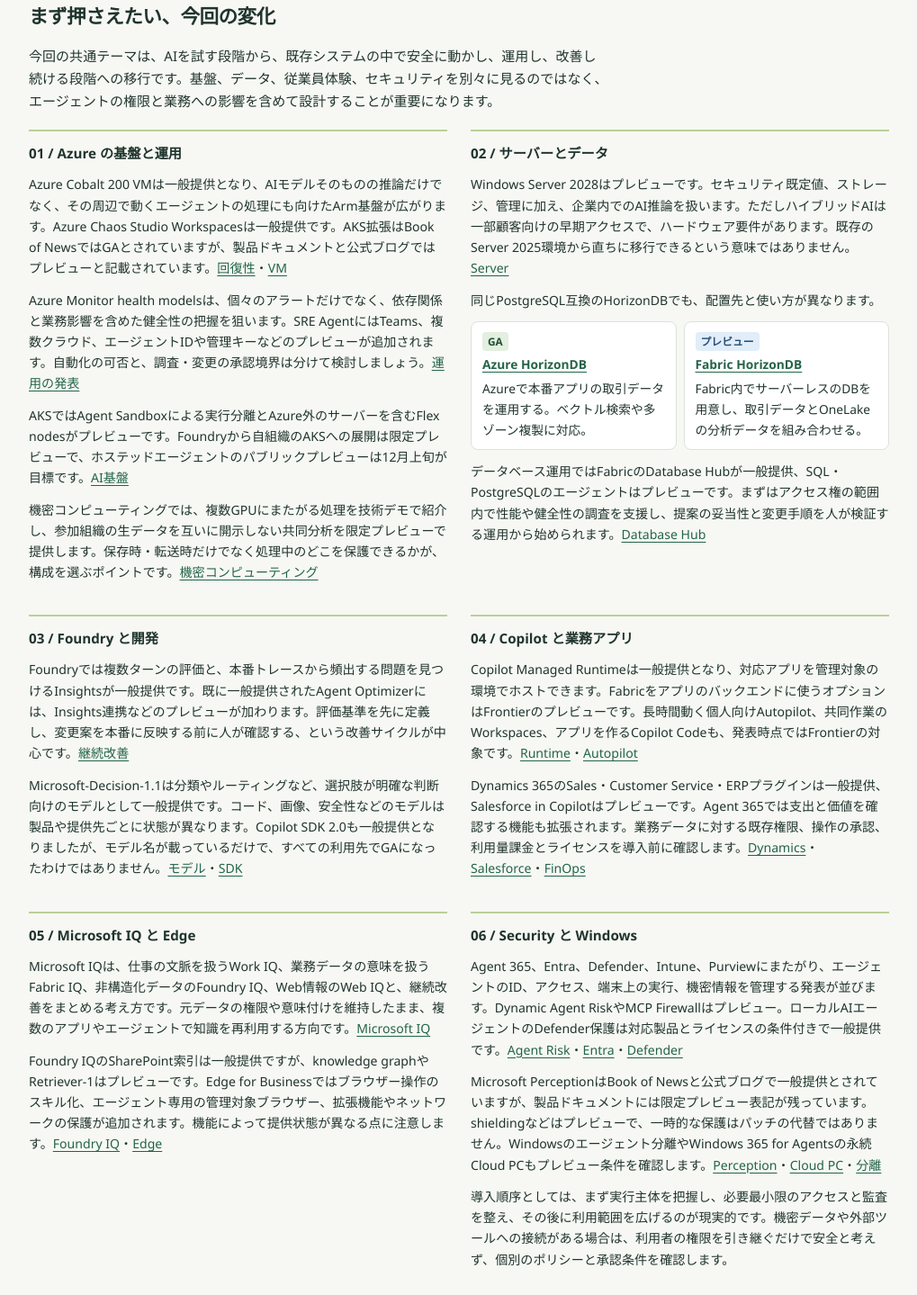
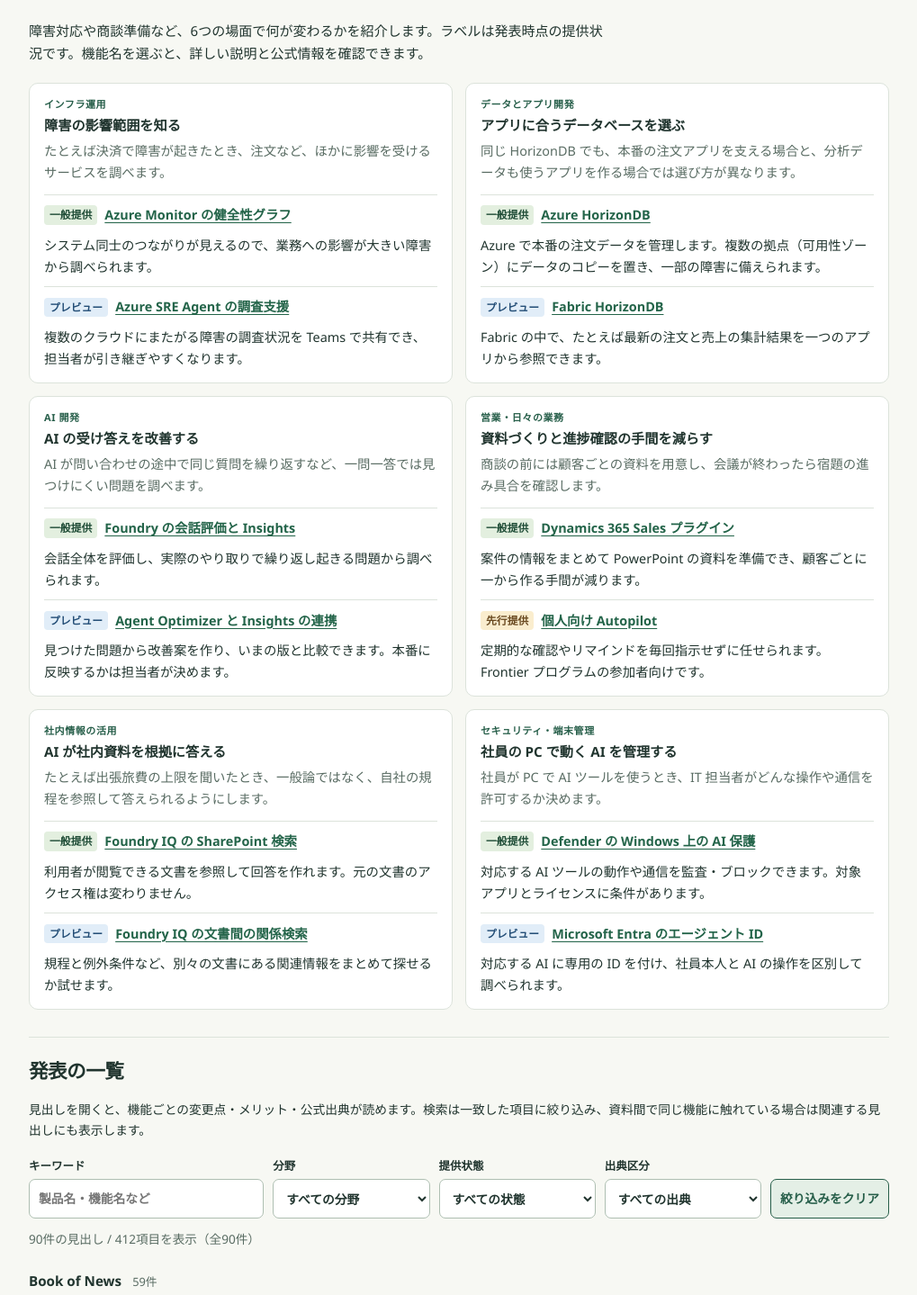
Before and after one commit to usagiandkamex/ignite-2026-memo, a website: page docs/updates.html in a window 1280 px wide. Shown: the part 1119-2558 px from the top of the page at 90% size, without its empty margins (130-1149 px from the left). Drawn offline with Linux system fonts and the light colour scheme.

Commit message:
Explain Ignite announcements through work scenarios
Co-authored-by: Copilot App <223556219+Copilot@users.noreply.github.com>

```diff
--- a/docs/style.css
+++ b/docs/style.css
@@ -163,15 +163,18 @@ dialog p { font-size: .84rem; }
 .updates-intro { padding: 22px 0; color: var(--muted); font-size: .88rem; }
 .updates-intro strong { color: var(--ink); }
 .updates-reading { border-top: 1px solid var(--line); padding-top: 26px; }
-.updates-reading > .eyebrow { color: var(--green); }
 .updates-lead { font-size: .94rem; max-width: 75ch; }
-.brief-grid { display: grid; grid-template-columns: repeat(2, minmax(0, 1fr)); gap: 12px 26px; margin-top: 20px; }
-.brief-grid article { border-top: 2px solid #bad098; padding: 12px 0; }
-.brief-grid h3 { margin: 0 0 10px; }
-.brief-grid p { font-size: .88rem; margin-bottom: 12px; }
-.updates-compare { display: grid; grid-template-columns: repeat(auto-fit, minmax(min(100%, 180px), 1fr)); gap: 8px; margin: 0 0 12px; padding: 0; list-style: none; }
-.updates-compare li { padding: 10px 12px; border: 1px solid var(--line); border-radius: 8px; background: white; font-size: .86rem; }
-.updates-compare strong { display: block; margin: 4px 0; }
+.brief-grid { display: grid; grid-template-columns: repeat(2, minmax(0, 1fr)); gap: 14px; margin-top: 20px; }
+.brief-grid article { display: flex; flex-direction: column; padding: 14px 16px; border: 1px solid var(--line); border-radius: 10px; background: white; }
+.brief-grid .eyebrow { margin-bottom: 4px; color: var(--green); letter-spacing: .05em; }
+.brief-grid h3 { margin: 0 0 6px; line-height: 1.4; }
+.brief-scenario { margin-bottom: 12px; color: var(--muted); font-size: .9rem; }
+.brief-updates { margin: auto 0 0; padding: 0; list-style: none; }
+.brief-updates li { border-top: 1px solid var(--line); }
+.brief-updates li + li { margin-top: 10px; }
+.brief-update-heading { display: grid; grid-template-columns: max-content minmax(0, 1fr); align-items: center; gap: 8px; }
+.brief-update-heading a { display: flex; align-items: center; min-height: 44px; font-size: .9rem; font-weight: 700; overflow-wrap: anywhere; }
+.brief-updates p { margin: 0; font-size: .9rem; }
 .update-index { border-top: 1px solid var(--line); margin-top: 30px; padding-top: 22px; }
 .update-index > p, .update-group > p { font-size: .86rem; }
 .update-filters:not([hidden]) { display: grid; grid-template-columns: minmax(0, 1.5fr) repeat(3, minmax(0, 1fr)) auto; align-items: end; gap: 10px; margin: 18px 0 12px; }
@@ -243,6 +246,5 @@ dialog p { font-size: .84rem; }
   .updates-example { grid-template-columns: auto minmax(0, 1fr); align-items: baseline; }
   .updates-example a { min-height: 32px; }
   .updates-visual-sources { flex-direction: column; }
-  .brief-grid { gap: 2px; }
 }
 @media (prefers-reduced-motion: no-preference) { dialog[open] { animation: appear .15s ease-out; } @keyframes appear { from { opacity: 0; transform: translateY(8px); } to { opacity: 1; transform: translateY(0); } } }
--- a/docs/updates.html
+++ b/docs/updates.html
@@ -26,7 +26,7 @@
       <p class="updates-lead">代表的な4つの発表から、AIを動かし、監視し、改善するために何が変わるのかを見てみましょう。</p>
       <nav class="updates-jump-links" aria-label="このページの目次">
         <a href="#index-title">発表一覧を検索</a>
-        <a href="#brief-title">分野別の解説</a>
+        <a href="#brief-title">仕事別の要点</a>
         <a href="#additional-title">Book of News 以外の更新</a>
       </nav>
       <figure class="updates-diagram">
@@ -72,7 +72,7 @@
       </figure>
       <div class="updates-visual-sources">
         <strong>Microsoft公式の図・画面</strong>
-        <a href="https://learn.microsoft.com/en-us/azure/azure-monitor/health-models/overview#track-health">Azure Monitor の健全性グラフ</a>
+        <a href="https://learn.microsoft.com/en-us/azure/azure-monitor/health-models/overview#track-health">Azure Monitor の健全性グラフの画面例</a>
         <a href="https://azure.microsoft.com/en-us/blog/continuous-improvement-comes-to-microsoft-foundry/#how-continuous-improvement-works">Microsoft Foundry の継続改善ループ</a>
         <a href="https://community.fabric.microsoft.com/blog/fbc_fabricupdatesblogs/build-governed-data-apps-with-microsoft-fabric-apps-generally-available/5423011">Fabric apps の画面例</a>
       </div>
@@ -82,47 +82,98 @@
       <p>提供状態は発表時点のものです。GAは一般提供、「提供中」は利用できると案内されていますが、GAとは明記されていない機能です。Frontierは対象プログラムでの先行提供、「要確認」は資料間の記載差、「未確認」は提供状態を特定できない場合です。最新の利用条件は各公式出典をご確認ください。</p>
     </section>
     <section class="updates-reading" aria-labelledby="brief-title">
-      <p class="eyebrow">THE BRIEF / ABOUT 10 MINUTES</p>
-      <h2 id="brief-title" tabindex="-1">まず押さえたい、今回の変化</h2>
-      <p class="updates-lead">今回の共通テーマは、AIを試す段階から、既存システムの中で安全に動かし、運用し、改善し続ける段階への移行です。基盤、データ、従業員体験、セキュリティを別々に見るのではなく、エージェントの権限と業務への影響を含めて設計することが重要になります。</p>
+      <h2 id="brief-title" tabindex="-1">今回の発表で、どんな仕事が変わる？</h2>
+      <p class="updates-lead">障害対応や商談準備など、6つの場面で何が変わるかを紹介します。ラベルは発表時点の提供状況です。機能名を選ぶと、詳しい説明と公式情報を確認できます。</p>
       <div class="brief-grid">
         <article>
-          <h3>01 / Azure の基盤と運用</h3>
-          <p>Azure Cobalt 200 VMは一般提供となり、AIモデルそのものの推論だけでなく、その周辺で動くエージェントの処理にも向けたArm基盤が広がります。Azure Chaos Studio Workspacesは一般提供です。AKS拡張はBook of NewsではGAとされていますが、製品ドキュメントと公式ブログではプレビューと記載されています。<a href="#news-1-1-1">回復性</a>・<a href="#news-1-1-3">VM</a></p>
-          <p>Azure Monitor health modelsは、個々のアラートだけでなく、依存関係と業務影響を含めた健全性の把握を狙います。SRE AgentにはTeams、複数クラウド、エージェントIDや管理キーなどのプレビューが追加されます。自動化の可否と、調査・変更の承認境界は分けて検討しましょう。<a href="#news-1-2-1">運用の発表</a></p>
-          <p>AKSではAgent Sandboxによる実行分離とAzure外のサーバーを含むFlex nodesがプレビューです。Foundryから自組織のAKSへの展開は限定プレビューで、ホステッドエージェントのパブリックプレビューは12月上旬が目標です。<a href="#news-1-2-2">AI基盤</a></p>
-          <p>機密コンピューティングでは、複数GPUにまたがる処理を技術デモで紹介し、参加組織の生データを互いに開示しない共同分析を限定プレビューで提供します。保存時・転送時だけでなく処理中のどこを保護できるかが、構成を選ぶポイントです。<a href="#news-1-1-2">機密コンピューティング</a></p>
+          <p class="eyebrow">インフラ運用</p>
+          <h3>障害の影響範囲を知る</h3>
+          <p class="brief-scenario">たとえば決済で障害が起きたとき、注文など、ほかに影響を受けるサービスを調べます。</p>
+          <ul class="brief-updates" role="list">
+            <li>
+              <div class="brief-update-heading"><span class="update-badge" data-status="GA">一般提供</span><a href="#news-1-2-1">Azure Monitor の健全性グラフ</a></div>
+              <p>システム同士のつながりが見えるので、業務への影響が大きい障害から調べられます。</p>
+            </li>
+            <li>
+              <div class="brief-update-heading"><span class="update-badge" data-status="プレビュー">プレビュー</span><a href="#news-1-2-1">Azure SRE Agent の調査支援</a></div>
+              <p>複数のクラウドにまたがる障害の調査状況を Teams で共有でき、担当者が引き継ぎやすくなります。</p>
+            </li>
+          </ul>
         </article>
         <article>
-          <h3>02 / サーバーとデータ</h3>
-          <p>Windows Server 2028はプレビューです。セキュリティ既定値、ストレージ、管理に加え、企業内でのAI推論を扱います。ただしハイブリッドAIは一部顧客向けの早期アクセスで、ハードウェア要件があります。既存のServer 2025環境から直ちに移行できるという意味ではありません。<a href="#news-1-2-4">Server</a></p>
-          <p>同じPostgreSQL互換のHorizonDBでも、配置先と使い方が異なります。</p>
-          <ul class="updates-compare" role="list">
-            <li><span class="update-badge" data-status="GA">GA</span><strong><a href="#news-1-3-3">Azure HorizonDB</a></strong>Azureで本番アプリの取引データを運用する。ベクトル検索や多ゾーン複製に対応。</li>
-            <li><span class="update-badge" data-status="プレビュー">プレビュー</span><strong><a href="#news-1-3-7">Fabric HorizonDB</a></strong>Fabric内でサーバーレスのDBを用意し、取引データとOneLakeの分析データを組み合わせる。</li>
+          <p class="eyebrow">データとアプリ開発</p>
+          <h3>アプリに合うデータベースを選ぶ</h3>
+          <p class="brief-scenario">同じ HorizonDB でも、本番の注文アプリを支える場合と、分析データも使うアプリを作る場合では選び方が異なります。</p>
+          <ul class="brief-updates" role="list">
+            <li>
+              <div class="brief-update-heading"><span class="update-badge" data-status="GA">一般提供</span><a href="#news-1-3-3">Azure HorizonDB</a></div>
+              <p>Azure で本番の注文データを管理します。複数の拠点（可用性ゾーン）にデータのコピーを置き、一部の障害に備えられます。</p>
+            </li>
+            <li>
+              <div class="brief-update-heading"><span class="update-badge" data-status="プレビュー">プレビュー</span><a href="#news-1-3-7">Fabric HorizonDB</a></div>
+              <p>Fabric の中で、たとえば最新の注文と売上の集計結果を一つのアプリから参照できます。</p>
+            </li>
           </ul>
-          <p>データベース運用ではFabricのDatabase Hubが一般提供、SQL・PostgreSQLのエージェントはプレビューです。まずはアクセス権の範囲内で性能や健全性の調査を支援し、提案の妥当性と変更手順を人が検証する運用から始められます。<a href="#news-1-3-6">Database Hub</a></p>
         </article>
         <article>
-          <h3>03 / Foundry と開発</h3>
-          <p>Foundryでは複数ターンの評価と、本番トレースから頻出する問題を見つけるInsightsが一般提供です。既に一般提供されたAgent Optimizerには、Insights連携などのプレビューが加わります。評価基準を先に定義し、変更案を本番に反映する前に人が確認する、という改善サイクルが中心です。<a href="#news-2-1-1">継続改善</a></p>
-          <p>Microsoft-Decision-1.1は分類やルーティングなど、選択肢が明確な判断向けのモデルとして一般提供です。コード、画像、安全性などのモデルは製品や提供先ごとに状態が異なります。Copilot SDK 2.0も一般提供となりましたが、モデル名が載っているだけで、すべての利用先でGAになったわけではありません。<a href="#news-2-2-1">モデル</a>・<a href="#news-3-1-1">SDK</a></p>
+          <p class="eyebrow">AI 開発</p>
+          <h3>AI の受け答えを改善する</h3>
+          <p class="brief-scenario">AI が問い合わせの途中で同じ質問を繰り返すなど、一問一答では見つけにくい問題を調べます。</p>
+          <ul class="brief-updates" role="list">
+            <li>
+              <div class="brief-update-heading"><span class="update-badge" data-status="GA">一般提供</span><a href="#news-2-1-1">Foundry の会話評価と Insights</a></div>
+              <p>会話全体を評価し、実際のやり取りで繰り返し起きる問題から調べられます。</p>
+            </li>
+            <li>
+              <div class="brief-update-heading"><span class="update-badge" data-status="プレビュー">プレビュー</span><a href="#news-2-1-1">Agent Optimizer と Insights の連携</a></div>
+              <p>見つけた問題から改善案を作り、いまの版と比較できます。本番に反映するかは担当者が決めます。</p>
+            </li>
+          </ul>
         </article>
         <article>
-          <h3>04 / Copilot と業務アプリ</h3>
-          <p>Copilot Managed Runtimeは一般提供となり、対応アプリを管理対象の環境でホストできます。Fabricをアプリのバックエンドに使うオプションはFrontierのプレビューです。長時間動く個人向けAutopilot、共同作業のWorkspaces、アプリを作るCopilot Codeも、発表時点ではFrontierの対象です。<a href="#news-4-1-3">Runtime</a>・<a href="#news-4-1-2">Autopilot</a></p>
-          <p>Dynamics 365のSales・Customer Service・ERPプラグインは一般提供、Salesforce in Copilotはプレビューです。Agent 365では支出と価値を確認する機能も拡張されます。業務データに対する既存権限、操作の承認、利用量課金とライセンスを導入前に確認します。<a href="#news-4-1-5">Dynamics</a>・<a href="#news-4-1-9">Salesforce</a>・<a href="#news-4-1-1">FinOps</a></p>
+          <p class="eyebrow">営業・日々の業務</p>
+          <h3>資料づくりと進捗確認の手間を減らす</h3>
+          <p class="brief-scenario">商談の前には顧客ごとの資料を用意し、会議が終わったら宿題の進み具合を確認します。</p>
+          <ul class="brief-updates" role="list">
+            <li>
+              <div class="brief-update-heading"><span class="update-badge" data-status="GA">一般提供</span><a href="#news-4-1-5">Dynamics 365 Sales プラグイン</a></div>
+              <p>案件の情報をまとめて PowerPoint の資料を準備でき、顧客ごとに一から作る手間が減ります。</p>
+            </li>
+            <li>
+              <div class="brief-update-heading"><span class="update-badge" data-status="Frontier">先行提供</span><a href="#news-4-1-2">個人向け Autopilot</a></div>
+              <p>定期的な確認やリマインドを毎回指示せずに任せられます。Frontier プログラムの参加者向けです。</p>
+            </li>
+          </ul>
         </article>
         <article>
-          <h3>05 / Microsoft IQ と Edge</h3>
-          <p>Microsoft IQは、仕事の文脈を扱うWork IQ、業務データの意味を扱うFabric IQ、非構造化データのFoundry IQ、Web情報のWeb IQと、継続改善をまとめる考え方です。元データの権限や意味付けを維持したまま、複数のアプリやエージェントで知識を再利用する方向です。<a href="#news-6-1-1">Microsoft IQ</a></p>
-          <p>Foundry IQのSharePoint索引は一般提供ですが、knowledge graphやRetriever-1はプレビューです。Edge for Businessではブラウザー操作のスキル化、エージェント専用の管理対象ブラウザー、拡張機能やネットワークの保護が追加されます。機能によって提供状態が異なる点に注意します。<a href="#news-6-3-1">Foundry IQ</a>・<a href="#news-5-1-1">Edge</a></p>
+          <p class="eyebrow">社内情報の活用</p>
+          <h3>AI が社内資料を根拠に答える</h3>
+          <p class="brief-scenario">たとえば出張旅費の上限を聞いたとき、一般論ではなく、自社の規程を参照して答えられるようにします。</p>
+          <ul class="brief-updates" role="list">
+            <li>
+              <div class="brief-update-heading"><span class="update-badge" data-status="GA">一般提供</span><a href="#news-6-3-1">Foundry IQ の SharePoint 検索</a></div>
+              <p>利用者が閲覧できる文書を参照して回答を作れます。元の文書のアクセス権は変わりません。</p>
+            </li>
+            <li>
+              <div class="brief-update-heading"><span class="update-badge" data-status="プレビュー">プレビュー</span><a href="#news-6-3-1">Foundry IQ の文書間の関係検索</a></div>
+              <p>規程と例外条件など、別々の文書にある関連情報をまとめて探せるか試せます。</p>
+            </li>
+          </ul>
         </article>
         <article>
-          <h3>06 / Security と Windows</h3>
-          <p>Agent 365、Entra、Defender、Intune、Purviewにまたがり、エージェントのID、アクセス、端末上の実行、機密情報を管理する発表が並びます。Dynamic Agent RiskやMCP Firewallはプレビュー。ローカルAIエージェントのDefender保護は対応製品とライセンスの条件付きで一般提供です。<a href="#news-7-1-1">Agent Risk</a>・<a href="#news-7-4-1">Entra</a>・<a href="#news-7-3-2">Defender</a></p>
-          <p>Microsoft PerceptionはBook of Newsと公式ブログで一般提供とされていますが、製品ドキュメントには限定プレビュー表記が残っています。shieldingなどはプレビューで、一時的な保護はパッチの代替ではありません。Windowsのエージェント分離やWindows 365 for Agentsの永続Cloud PCもプレビュー条件を確認します。<a href="#news-7-6-1">Perception</a>・<a href="#news-8-1-4">Cloud PC</a>・<a href="#news-8-1-6">分離</a></p>
-          <p>導入順序としては、まず実行主体を把握し、必要最小限のアクセスと監査を整え、その後に利用範囲を広げるのが現実的です。機密データや外部ツールへの接続がある場合は、利用者の権限を引き継ぐだけで安全と考えず、個別のポリシーと承認条件を確認します。</p>
+          <p class="eyebrow">セキュリティ・端末管理</p>
+          <h3>社員の PC で動く AI を管理する</h3>
+          <p class="brief-scenario">社員が PC で AI ツールを使うとき、IT 担当者がどんな操作や通信を許可するか決めます。</p>
+          <ul class="brief-updates" role="list">
+            <li>
+              <div class="brief-update-heading"><span class="update-badge" data-status="GA">一般提供</span><a href="#news-7-3-2">Defender の Windows 上の AI 保護</a></div>
+              <p>対応する AI ツールの動作や通信を監査・ブロックできます。対象アプリとライセンスに条件があります。</p>
+            </li>
+            <li>
+              <div class="brief-update-heading"><span class="update-badge" data-status="プレビュー">プレビュー</span><a href="#news-7-4-1">Microsoft Entra のエージェント ID</a></div>
+              <p>対応する AI に専用の ID を付け、社員本人と AI の操作を区別して調べられます。</p>
+            </li>
+          </ul>
         </article>
       </div>
     </section>
```
Also changed, not shown: tests/updates.test.mjs (+9 -8 lines), README.md.
